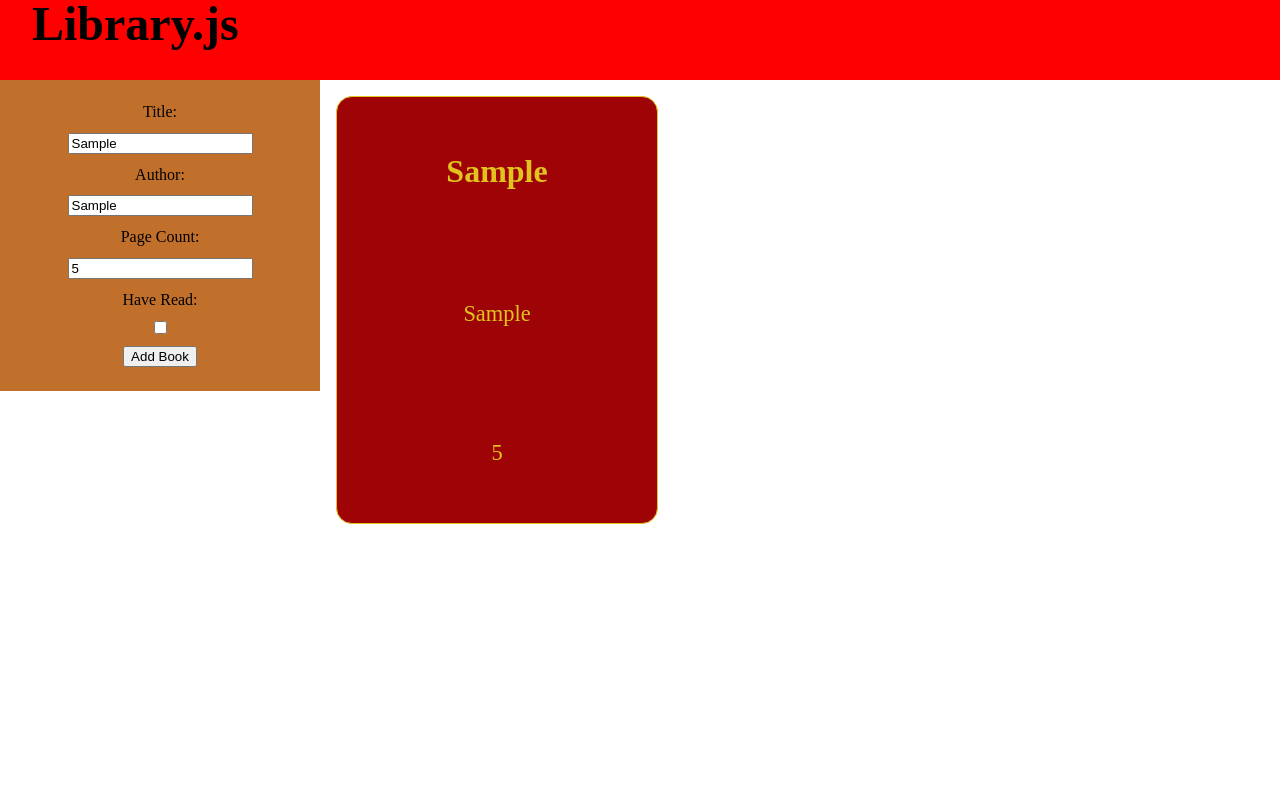
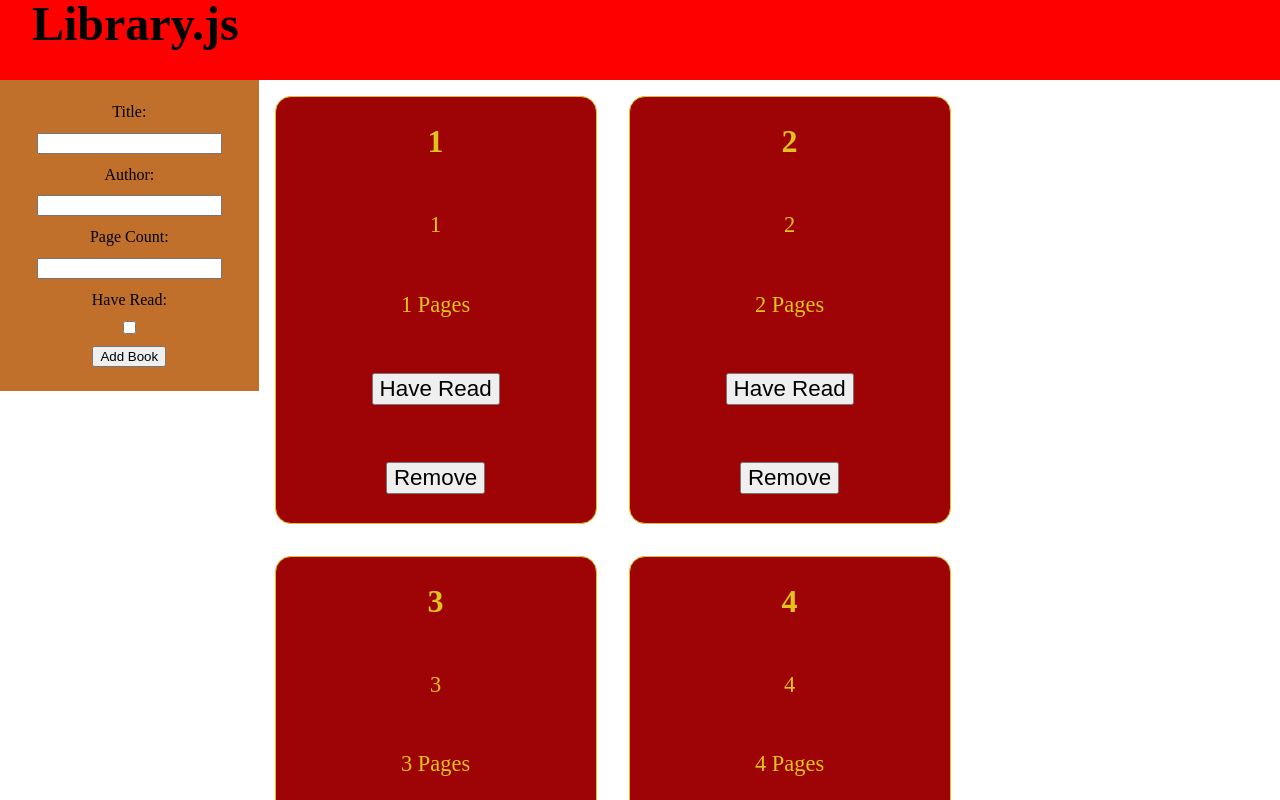
Before and after one commit to Fenroe/TOP-library, a plain HTML site: page index.html in a window 1280 px wide. Both pictures are taken after typing "Sample", "Sample", "5" into the empty fields and a click on the button "Add Book". Shown: the top 800 px of the page. Drawn offline with Linux system fonts and the light colour scheme.

Commit message:
biggest bug fix to date

```diff
--- a/index.html
+++ b/index.html
@@ -28,11 +28,13 @@
             </form>
         </section>
         <section class="book-card-container">
-            <div class="book-card">
+           <!-- <div class="book-card">
                 <h2>Placeholder Title</h2>
                 <h3>Placeholder Author</h3>
                 <h3>123 Pages</h3>
-            </div>
+                <button class="have-read-button">Have Read</button>
+                <button class="remove-button">Remove</button>
+            </div> -->
         </section>
     </main>
     <script src="script/index.js"></script>
--- a/script/index.js
+++ b/script/index.js
@@ -1,5 +1,3 @@
-let myLibrary = [];
-
 const titleInput = document.getElementById("title");
 const authorInput = document.getElementById("author");
 const pageCountInput = document.getElementById("page-count");
@@ -14,7 +12,15 @@ function Book(title, author, pageCount, haveRead) {
     this.haveRead = haveRead;
 }
 
-Book.prototype.makeCard = function() {
+Book.prototype.changeStatus = function() {
+    if(this.haveRead === false) {
+        this.haveRead = true;
+    } else {
+        this.haveRead = false;
+    }
+}
+
+Book.prototype.makeCard = function(indexNumber) {
     let newCard = document.createElement("div");
     let newCardTitleContainer = document.createElement("h2");
     let newCardTitle = document.createTextNode(this.title);
@@ -23,31 +29,90 @@ Book.prototype.makeCard = function() {
     let newCardAuthor = document.createTextNode(this.author);
     newCardAuthorContainer.append(newCardAuthor);
     let newPageCountContainer = document.createElement("h3");
-    let newPageCount = document.createTextNode(this.pageCount);
+    let newPageCount = document.createTextNode(this.pageCount+" Pages");
     newPageCountContainer.append(newPageCount);
-    newCard.append(newCardTitleContainer, newCardAuthorContainer, newPageCountContainer);
+    let newHaveReadButton = document.createElement("button");
+    if(this.haveRead === true) {
+        newHaveReadButton.innerHTML = "Have Read";
+    } else {
+        newHaveReadButton.innerHTML = "Not Read";
+    }
+    newHaveReadButton.classList.add("have-read-button");
+    newHaveReadButton.setAttribute('data-index-number', indexNumber);
+    let newRemoveButton = document.createElement("button");
+    newRemoveButton.innerHTML = "Remove";
+    newRemoveButton.classList.add("remove-button");
+    newRemoveButton.setAttribute('data-index-number', indexNumber);
+    newCard.append(newCardTitleContainer, newCardAuthorContainer, newPageCountContainer,
+        newHaveReadButton, newRemoveButton);
     newCard.classList.add("book-card");
     cardContainer.append(newCard);
+    console.log(newRemoveButton.dataset.indexNumber);
+    console.log(newHaveReadButton.dataset.indexNumber);
 }
+
+const exampleOne = new Book("1", "1", "1", true);
+const exampleTwo = new Book("2", "2", "2", true);
+const exampleThree = new Book("3", "3", "3", true);
+const exampleFour = new Book("4", "4", "4", false);
+const exampleFive = new Book("5", "5", "5", true);
 
 function resetCards() {
     cardContainer.innerHTML = "";
+}
+
+function resetForm() {
+    titleInput.value = "";
+    authorInput.value = "";
+    pageCountInput.value = null;
+    haveReadInput.checked = false;
 }
 
 function addToLibrary(title, author, pageCount, haveRead) {
     myBook = new Book(title, author, pageCount, haveRead);
     myBook.prototype = Object.create(Book.prototype);
     myLibrary.push(myBook);
-    resetCards();
-    myLibrary.forEach(book => book.makeCard());
+    fillPage();
 };
 
-function viewBooks() {
-    myLibrary.forEach(book => {
-        console.log(book);
+function fillPage() {
+    resetCards();
+    for(i=0; i<myLibrary.length; i++) {
+        myLibrary[i].makeCard(i);
+    }
+    activateHaveReadButtons();
+    activateRemoveButtons();
+    resetForm();
+}
+
+function activateHaveReadButtons() {
+    haveReadButtons = document.querySelectorAll(".have-read-button");
+    haveReadButtons.forEach((button) => {
+        button.addEventListener("click", () => {
+            let indexNumber = parseInt(button.dataset.indexNumber);
+            myLibrary[indexNumber].changeStatus();
+            if(button.innerHTML ==="Have Read") {
+                button.innerHTML = "Not Read";
+            } else {
+                button.innerHTML = "Have Read";
+            }
+        })
     })
 }
 
+function activateRemoveButtons() {
+    removeButtons = document.querySelectorAll(".remove-button");
+    removeButtons.forEach((button) => {
+        button.addEventListener("click", () => {
+            let indexNumber = parseInt(button.dataset.indexNumber);
+            myLibrary.splice(indexNumber, 1);
+            fillPage();
+        })
+    })
+}
+
+let myLibrary = [exampleOne, exampleTwo, exampleThree, exampleFour, exampleFive];
+
 createBook.addEventListener("click", () => {
-    addToLibrary(titleInput.value, authorInput.value, pageCountInput.value, haveReadInput.value);
+    addToLibrary(titleInput.value, authorInput.value, pageCountInput.value, haveReadInput.checked);
 });
--- a/style/main.scss
+++ b/style/main.scss
@@ -64,4 +64,8 @@ main {
         font-size: 1.4rem;
         font-weight: 500;
     }
+
+    button {
+        font-size: 1.4rem;
+    }
 }
```
Also changed, not shown: style/main.css, 1 other file.
